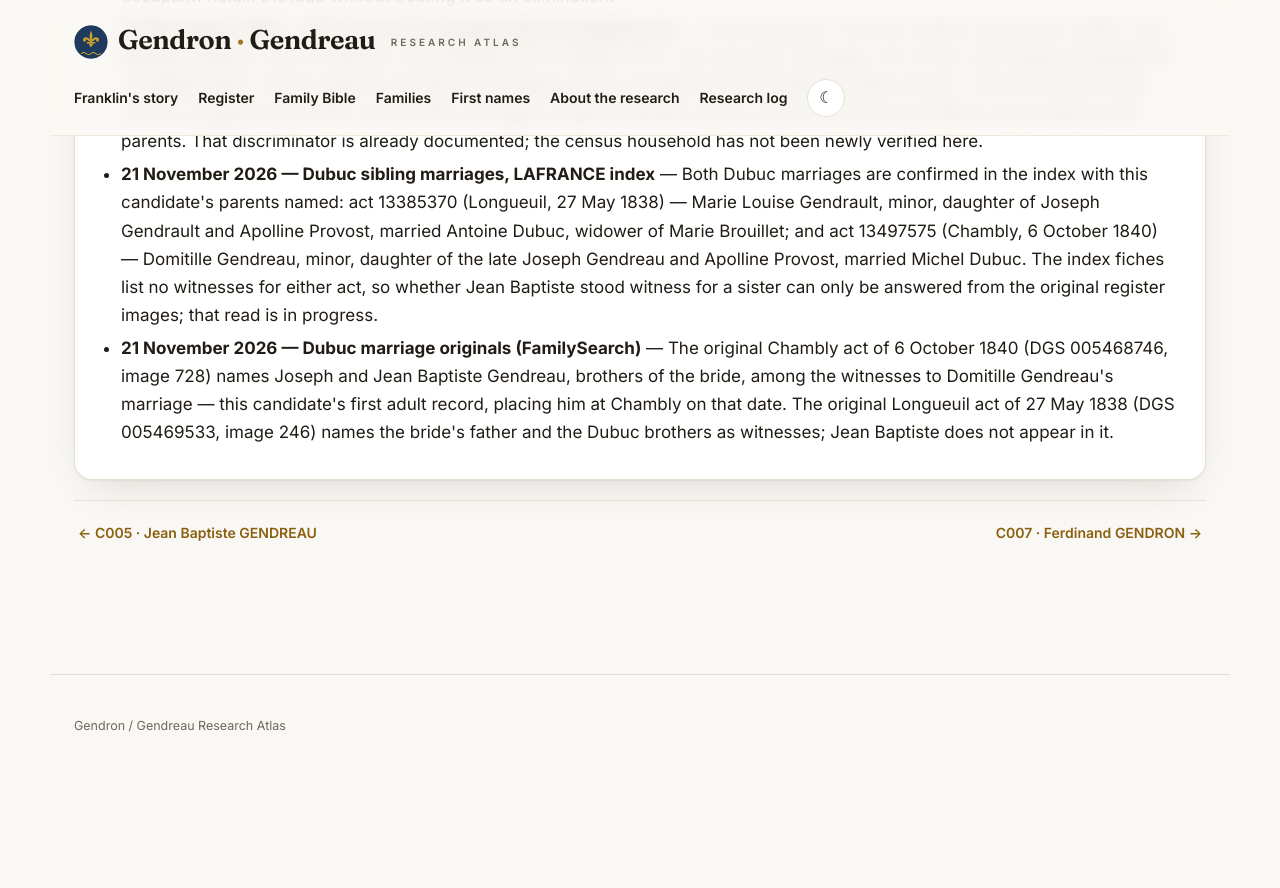
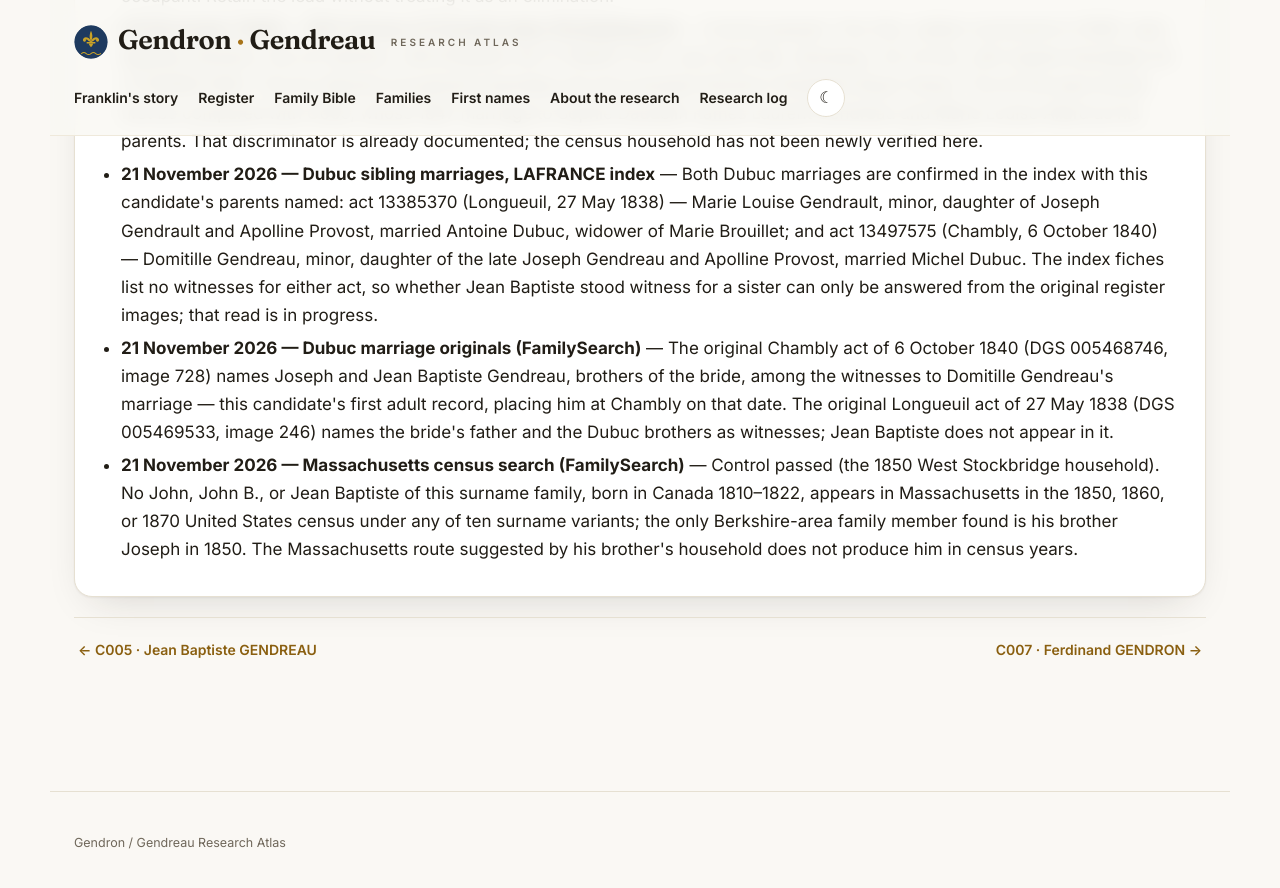
Before and after one commit to vetharmon/gendron-research, a Jekyll site: the page built from _candidates/c006.md, in a window 1280 px wide and 900 px high, scrolled down 4008 px. Shown: the top 888 px of the window. Built offline with Jekyll 4.4.1, drawn with Linux system fonts in a browser that asks for light colours; before the commit the page ends 4791 px from its top, so only the background shows below that.

Commit message:
C006 — Massachusetts census search negative

```diff
--- a/_candidates/c006.md
+++ b/_candidates/c006.md
@@ -32,6 +32,8 @@ search_log:
   outcome: 'Both Dubuc marriages are confirmed in the index with this candidate''s parents named: act 13385370 (Longueuil, 27 May 1838) — Marie Louise Gendrault, minor, daughter of Joseph Gendrault and Apolline Provost, married Antoine Dubuc, widower of Marie Brouillet; and act 13497575 (Chambly, 6 October 1840) — Domitille Gendreau, minor, daughter of the late Joseph Gendreau and Apolline Provost, married Michel Dubuc. The index fiches list no witnesses for either act, so whether Jean Baptiste stood witness for a sister can only be answered from the original register images; that read is in progress.'
 - resource: 21 November 2026 — Dubuc marriage originals (FamilySearch)
   outcome: 'The original Chambly act of 6 October 1840 (DGS 005468746, image 728) names Joseph and Jean Baptiste Gendreau, brothers of the bride, among the witnesses to Domitille Gendreau''s marriage — this candidate''s first adult record, placing him at Chambly on that date. The original Longueuil act of 27 May 1838 (DGS 005469533, image 246) names the bride''s father and the Dubuc brothers as witnesses; Jean Baptiste does not appear in it.'
+- resource: 21 November 2026 — Massachusetts census search (FamilySearch)
+  outcome: 'Control passed (the 1850 West Stockbridge household). No John, John B., or Jean Baptiste of this surname family, born in Canada 1810–1822, appears in Massachusetts in the 1850, 1860, or 1870 United States census under any of ten surname variants; the only Berkshire-area family member found is his brother Joseph in 1850. The Massachusetts route suggested by his brother''s household does not produce him in census years.'
 permalink: /candidates/c006/
 sources:
 - label: LAFRANCE baptism (act 2604544)
```
